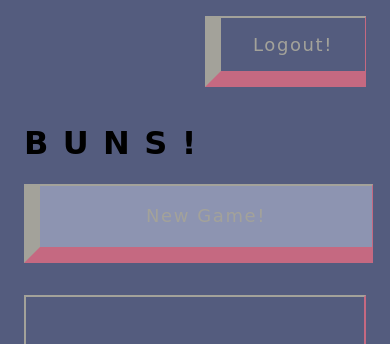
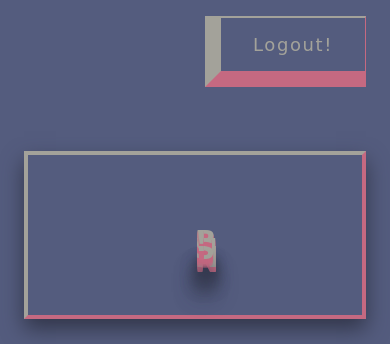
Before and after one commit to olypann/practicecore, a Django app: template dashboard/templates/dashboard/dashboard.html in a window 390 px wide. Shown: the top 344 px of the page. Run offline with Django 4.2, Linux system fonts and the light colour scheme; the template is opened without the code that fills it, so the values that code supplies are empty; the visitor is signed in with stand-in values (Sample User, id 1).

Commit message:
starting to change styles

```diff
--- a/dashboard/static/dashboard/css/newstyle.css
+++ /dev/null
@@ -1,3 +0,0 @@
-body {
-    background-color: aquamarine;
-}
--- a/dashboard/static/dashboard/css/style.css
+++ b/dashboard/static/dashboard/css/style.css
@@ -17,6 +17,8 @@
 }
 
 body {
+    /* background-image: url("images/space.gif"); */
+
     margin: 0;
     background-color: var(--solid_color);
     font-family: 'Press Start 2P', cursive;
@@ -241,6 +243,7 @@ body {
 }
 
 body {
+    /* background-image: url("images/space.gif"); */
 
     margin: 0;
     background-color: var(--solid_color);
--- /dev/null
+++ b/dashboard/static/dashboard/css/title.css
@@ -0,0 +1,92 @@
+.dashboard__title {
+    color: var(--light_color);
+
+    letter-spacing: 0.5em;
+    font-size: 32px;
+    text-align: center;
+    box-shadow: 0 10px 20px var(--shadow_color);
+    height: 160px;
+    margin: 48px 0;
+    border: (8, 25, 60);
+    /* outline: 2px solid rgba(0, 0, 0, 0.4); */
+
+    border-width: 4px;
+    border-style: solid;
+    border-color: var(--light_color) var(--accent_color) var(--accent_color) var(--light_color);
+
+    background-color: var(--really_dark_yellow);
+}
+
+
+
+h1 {
+    height: 100px;
+}
+
+h1 span {
+    position: relative;
+    top: 10px;
+    display: inline-block;
+    animation: bounce .4s ease infinite alternate;
+    font-size: 60px;
+    color: var(--light_color);
+    text-shadow: 0 1px 0 var(--accent_color),
+                 0 2px 0 var(--accent_color),
+                 0 3px 0 var(--accent_color),
+                 0 4px 0 var(--accent_color),
+                 0 5px 0 var(--accent_color),
+                 0 6px 0 transparent,
+                 0 7px 0 transparent,
+                 0 8px 0 transparent,
+                 0 9px 0 transparent,
+                 0 10px 10px var(--shadow_color);
+}
+
+h1 span:nth-child(2) { animation-delay: .1s; }
+h1 span:nth-child(3) { animation-delay: .2s; }
+h1 span:nth-child(4) { animation-delay: .3s; }
+h1 span:nth-child(5) { animation-delay: .4s; }
+h1 span:nth-child(6) { animation-delay: .5s; }
+
+
+@keyframes bounce {
+    100% {
+      top: -10px;
+      text-shadow: 0 1px 0 var(--accent_color),
+                   0 2px 0 var(--accent_color),
+                   0 3px 0 var(--accent_color),
+                   0 4px 0 var(--accent_color),
+                   0 5px 0 var(--accent_color),
+                   0 6px 0 var(--accent_color),
+                   0 7px 0 var(--accent_color),
+                   0 8px 0 var(--accent_color),
+                   0 9px 0 var(--accent_color),
+                   0 50px 25px var(--shadow_color);
+    }
+}
+
+@media (max-width:1000px) {
+    .dashboard__title {
+        letter-spacing: -0.5em;
+    }
+
+    h1 span {
+        font-size: 50px;
+    }
+}
+
+@media (max-width:580px) {
+    h1 span {
+        font-size: 40px;
+    }
+}
+
+@media (max-width:420px) {
+    .dashboard__title {
+        letter-spacing: -0.8em;
+    }
+
+    h1 span {
+        font-size: 28px;
+    }
+}
--- a/dashboard/templates/dashboard/dashboard.html
+++ b/dashboard/templates/dashboard/dashboard.html
@@ -6,13 +6,13 @@
     <meta http-equiv="X-UA-Compatible" content="IE=edge">
     <meta name="viewport" content="width=device-width, initial-scale=1.0">
     <link rel="stylesheet" href="{% static 'dashboard/css/style.css' %}">
+    <link rel="stylesheet" href="{% static 'dashboard/css/title.css' %}">
     <title>Dashboard</title>
 </head>
 <body>
 
     {% if user.is_authenticated %}
     <div class="container">
-
         <header class="topbar">
             <a href="/logout" class="topbar__btn game_btn">Logout!</a>
         </header>
@@ -29,7 +29,8 @@
             </div>
 
             <div class="dashboard__columns">
-                <div class='dashboard__game_list'>
+
+                <div class="dashboard__game_list">
                     <ul class="game_list">
                         {% if active_games %}
                             {% for game in active_games %}
@@ -47,7 +48,7 @@
                         {% if waiting_games %}
                             {% for game in waiting_games %}
                                 {% if game.player_1.user.id != user_id %}
-                            <li><p class="join_game" id="join_game--{{ game.id }}">{{game.player_1}}, {{ game.get_status_display }}</p></li>
+                                <li><p class="game_btn" id="join_game--{{ game.id }}">{{game.player_1}}, {{ game.get_status_display }}</p></li>
                                 {% endif %}
                             {% endfor %}
                         {% endif%}
@@ -60,8 +61,22 @@
                     </ul>
 
 
+                    <div class="dashboard__buttons">
+
+                        <div class="options_btn game_btn" id="sound_btn">Sound</div>
+                        <div class="options_btn game_btn" id="theme_btn">Theme</div>
+                        <!-- <img class="bunny" src="images/bun4_1.gif" alt="a bun" /> -->
+                        <img class="butterfly" src="images/butterfly.gif" alt="butter" />
 
                     </div>
+
+                    <div class="dashboard__modals">
+                        <div class="dashboard__modal dashboard__modal--hidden" id="sound_modal">Music: on/off, Sound: on/off</div>
+                        <div class="dashboard__modal dashboard__modal--hidden" id="theme_modal">Theme: Pink, Orange, Green</div>
+
+                    </div>
+                </div>
+
 
                 <div class="dashboard__new_game">
                     <div class="dashboard__btn game_btn" id="new_game_btn">New Game!</div>
@@ -69,17 +84,8 @@
 
 
             </div>
-
         </main>
-
-
-
     </div>
-
-
-
-
-
 
 
 
```
Lines whose indentation alone changed are shown as unchanged.
